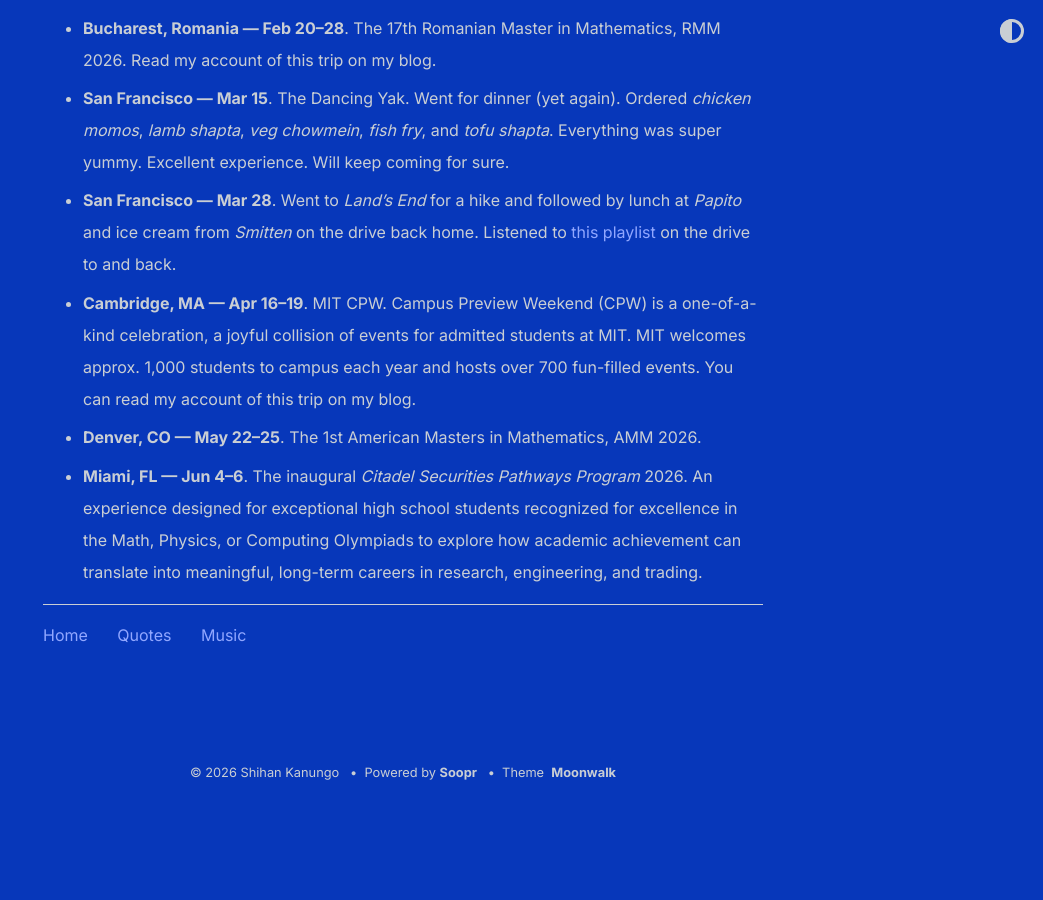
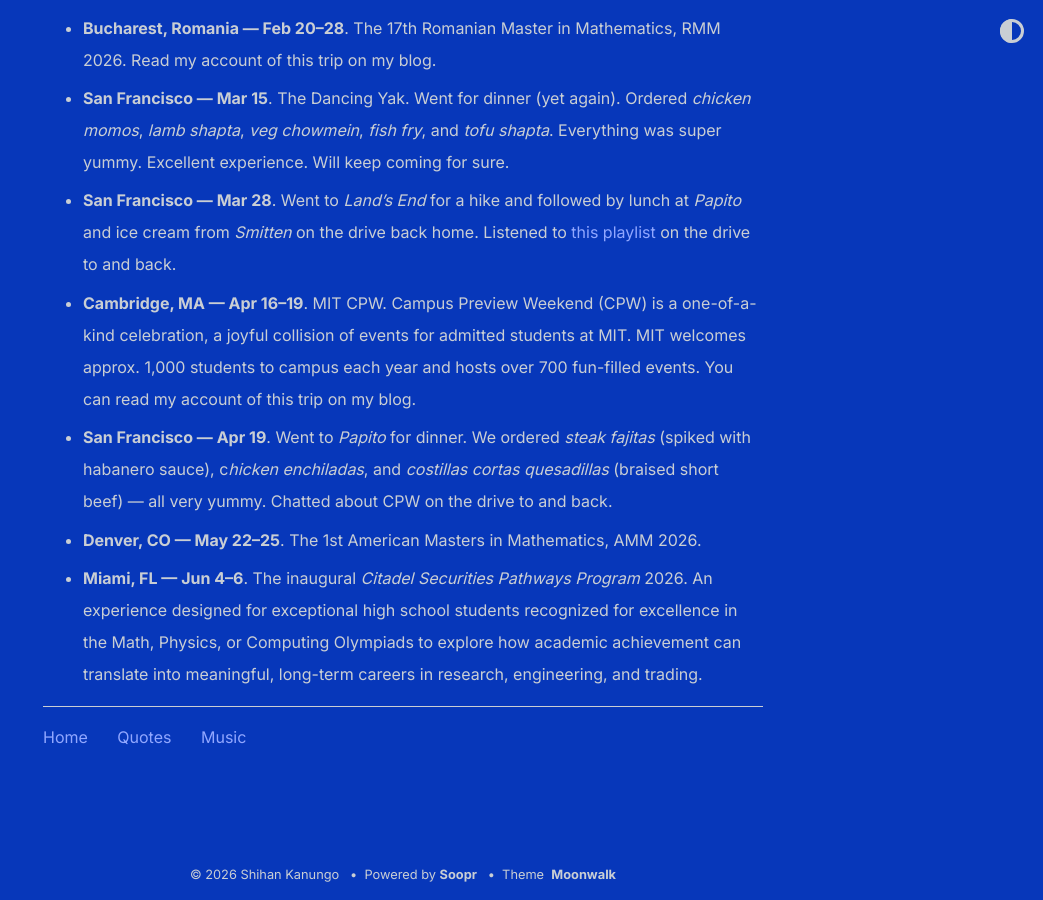
Before and after one commit to shihankanungo/shihankanungo.github.io, a Jekyll site: the page built from travel.md, in a window 1280 px wide and 900 px high, scrolled down 1426 px. Shown: the whole window, without its empty margins (237-1280 px from the left). Built offline with Jekyll 4.4.1, drawn with Linux system fonts in a browser that asks for light colours; before the commit the page ends 2224 px from its top, so only the background shows below that.

Commit message:
Update travel.md

```diff
--- a/travel.md
+++ b/travel.md
@@ -15,5 +15,6 @@
 - **San Francisco --- Mar 15**. The Dancing Yak. Went for dinner (yet again). Ordered *chicken momos*, *lamb shapta*, *veg chowmein*, *fish fry*, and *tofu shapta*. Everything was super yummy. Excellent experience. Will keep coming for sure.
 - **San Francisco --- Mar 28**. Went to *Land's End* for a hike and followed by lunch at *Papito* and ice cream from *Smitten* on the drive back home. Listened to [this playlist](https://open.spotify.com/playlist/0eEy7fPIDOj1h7H9UDg4T2?si=e3476ac257534900) on the drive to and back.
 - **Cambridge, MA --- Apr 16--19**. MIT CPW. Campus Preview Weekend (CPW) is a one-of-a-kind celebration, a joyful collision of events for admitted students at MIT. MIT welcomes approx. 1,000 students to campus each year and hosts over 700 fun-filled events. You can read my account of this trip on my blog.
+- **San Francisco --- Apr 19**. Went to *Papito* for dinner. We ordered *steak fajitas* (spiked with habanero sauce), c*hicken enchiladas*, and *costillas cortas quesadillas* (braised short beef) --- all very yummy. Chatted about CPW on the drive to and back.
 - **Denver, CO --- May 22--25**. The 1st American Masters in Mathematics, AMM 2026.
 - **Miami, FL --- Jun 4--6**. The inaugural *Citadel Securities Pathways Program* 2026. An experience designed for exceptional high school students recognized for excellence in the Math, Physics, or Computing Olympiads to explore how academic achievement can translate into meaningful, long-term careers in research, engineering, and trading.
```
